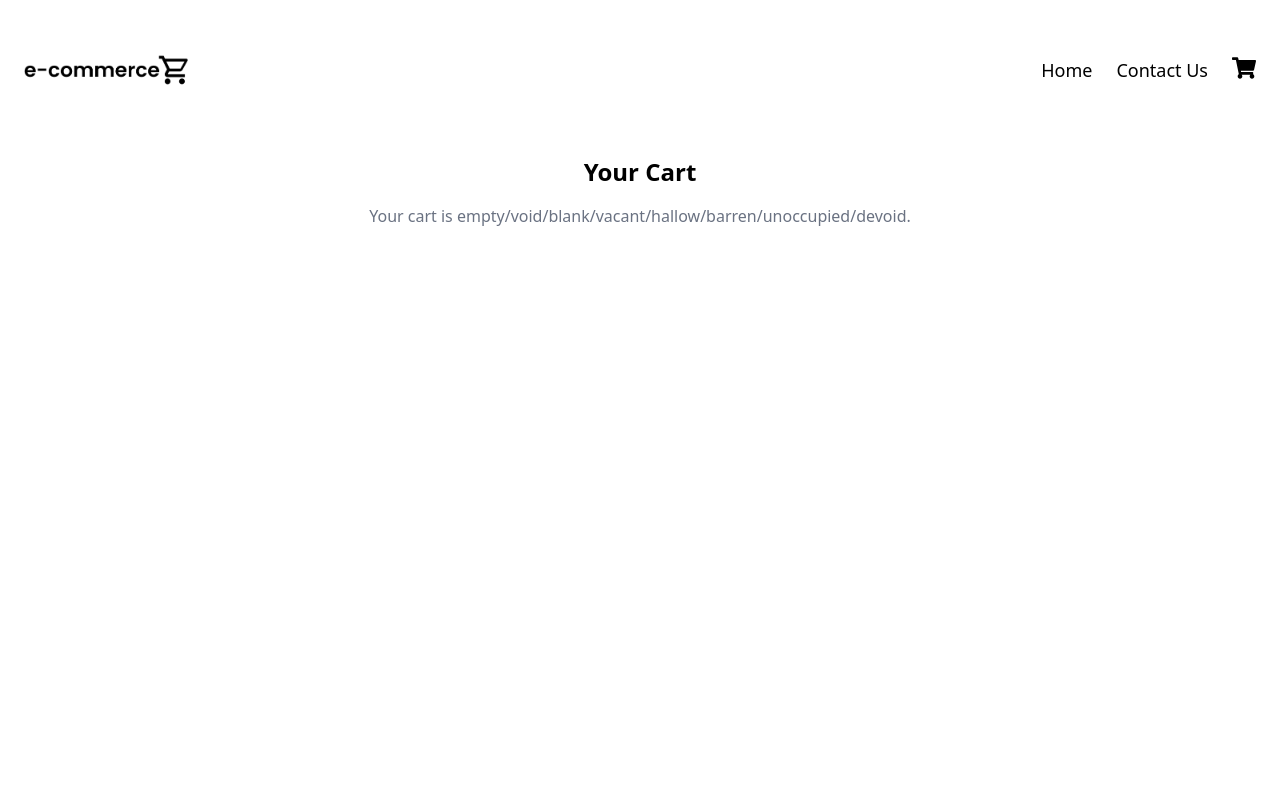
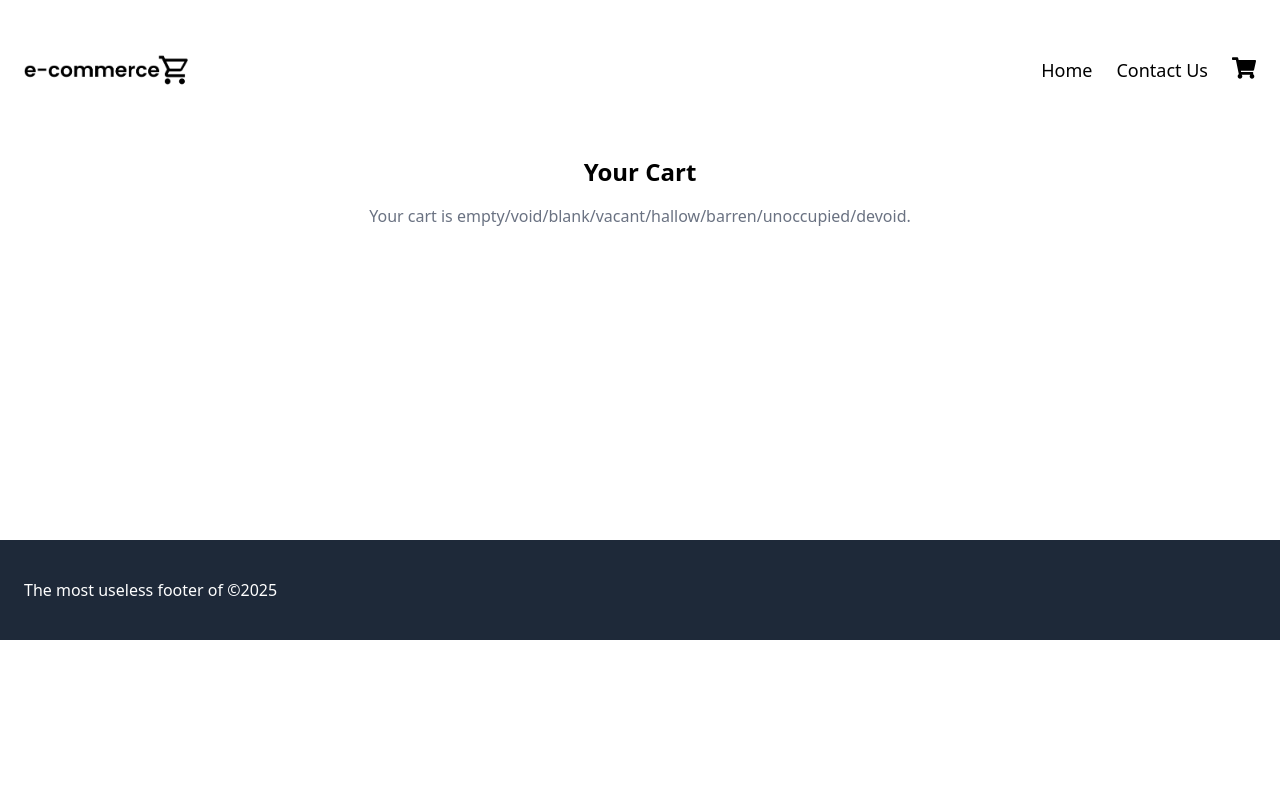
Before and after one commit to ingebrigtfb/react-ca, a React (Vite) app: page /checkout in a window 1280 px wide. Shown: the top 800 px of the page. Built offline with nearby package versions, Linux system fonts and the light colour scheme.

Commit message:
fxing bugs

```diff
--- a/src/index.css
+++ b/src/index.css
@@ -1,7 +1,7 @@
 @import "tailwindcss";
 
 main {
-    min-height: 100vh;
+    min-height: 50vh;
     max-width: 1400px;
     margin: 0 auto;
 }
```
